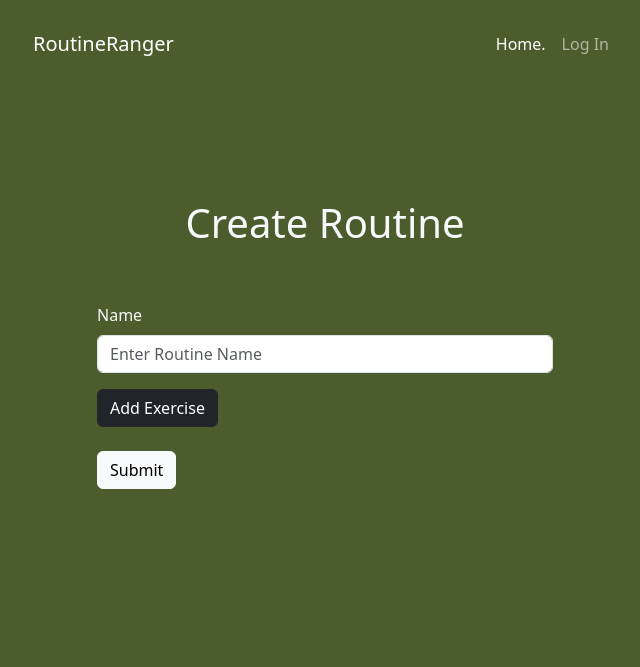
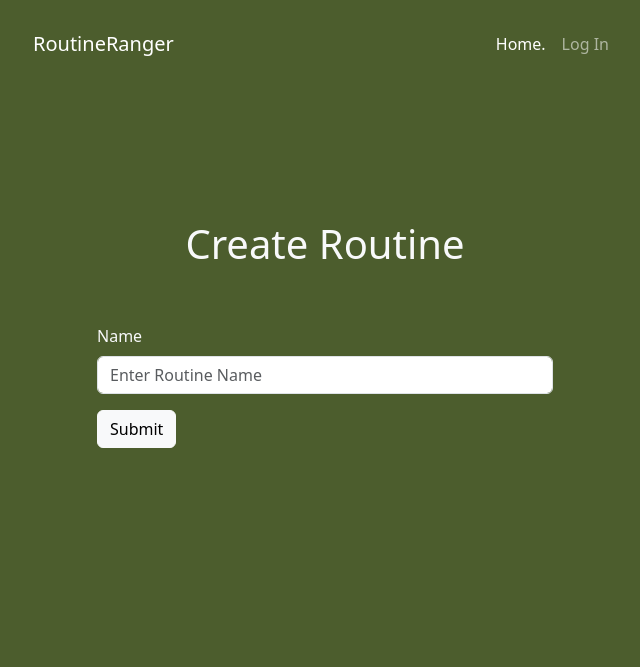
Before and after one commit to fredschuck/Routine_Ranger, a Flask app: page /create_routine in a window 1280 px wide. Shown: the top 667 px of the page, without its empty margins (315-955 px from the left). Run offline with Flask 3, Linux system fonts and the light colour scheme.

Commit message:
Removed add exercise button

```diff
--- a/templates/create_routine.html
+++ b/templates/create_routine.html
@@ -16,13 +16,14 @@
 <h1 class="text-center pb-5">Create Routine</h1>
 <div class="d-flex flex-column">
     <form action="/add_routine" method="post">
+        <!-- Choose from a pre-made routine orcreate your own? -->
         <div class="mb-3">
             <label for="form-name-id" class="form-label">Name</label>
             <input type="text" class="form-control" id="form-name-id" name="routine_name" placeholder="Enter Routine Name" required>
         </div>
-        <div class="mb-4">
+        <!-- <div class="mb-4">
             <a href="/log" class="btn btn-dark">Add Exercise</a><br>
-        </div>
+        </div> -->
         <button type="submit" class="btn btn-light">Submit</button>
         </form>
 </div>
```
